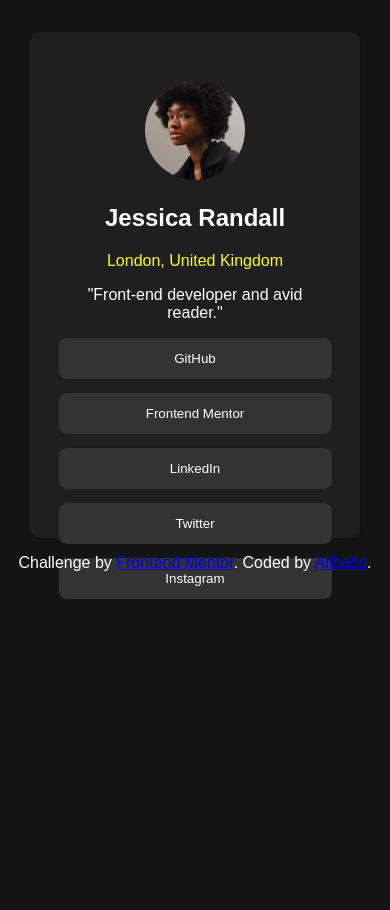
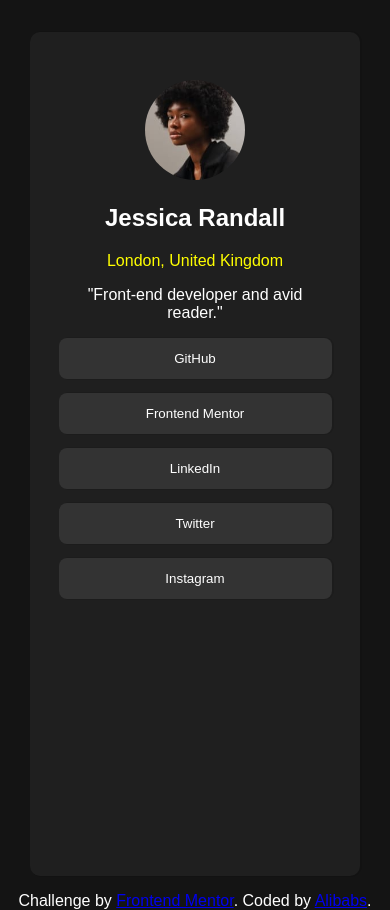
Before and after one commit to abmanaf/Social-links-profile, a React (Vite) app: page / in a window 390 px wide. Before the commit the page ends 844 px from the top, so only its background shows below. Built offline with nearby package versions, Linux system fonts and the light colour scheme.

Commit message:
minor changes

```diff
--- a/src/App.css
+++ b/src/App.css
@@ -45,7 +45,7 @@ body {
 @media only screen and (max-width: 768px) {
   .main-container {
     width: 70%;
-    height: 60vh;
+    height: 100vh;
     margin-top: 2em;
     padding: 0 1.8em;
   }
```
